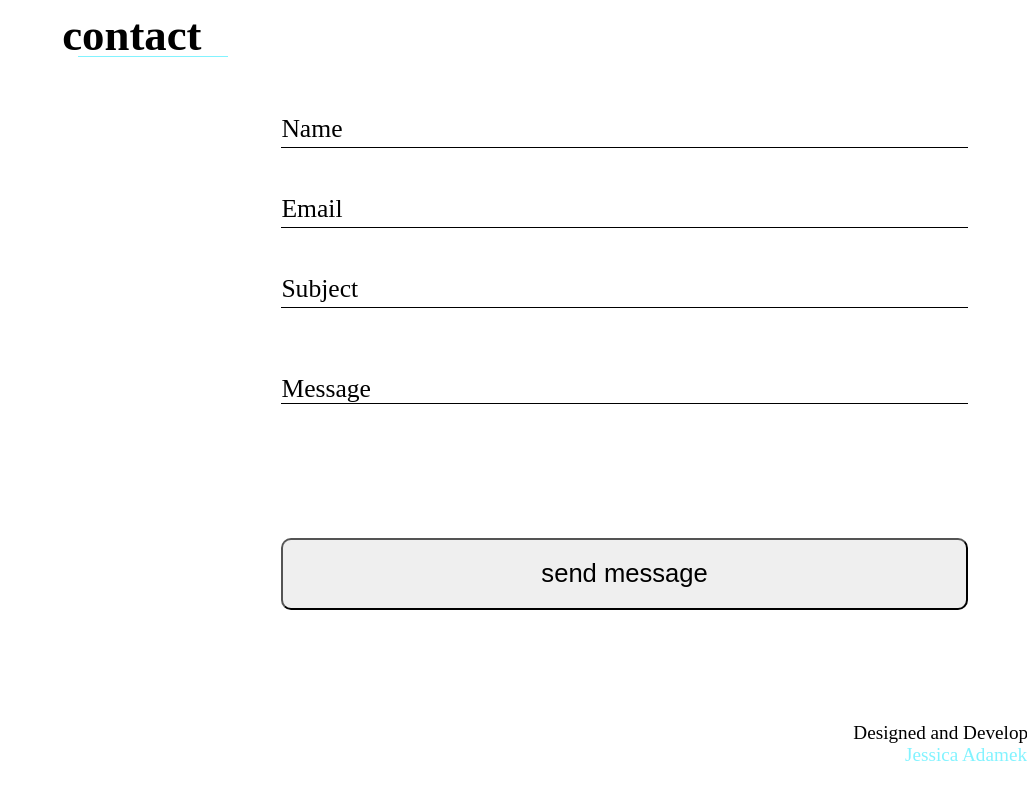
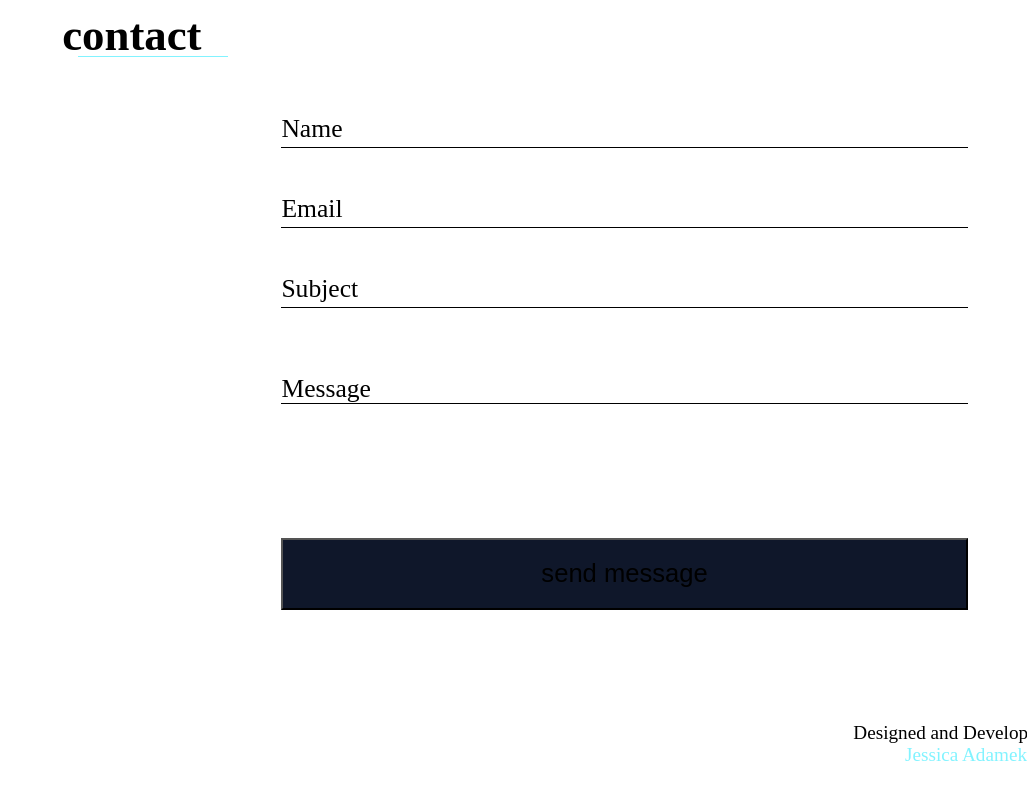
Before and after one commit to jeadamek/jadamek.com, a React (Vite) app: page / in a window 1280 px wide. Shown: the part 5467-6267 px from the top of the page, without its empty margins (253-1280 px from the left). Built offline with nearby package versions, Linux system fonts and the light colour scheme; the HTML template or start-up script is replaced by a standard one.

Commit message:
:construction: button submit style

```diff
--- a/src/styles/components/button.sass
+++ b/src/styles/components/button.sass
@@ -1,10 +1,52 @@
 @use "../variables"
-
 
 .submit-button
    width: 100%
    padding: 1.2rem 0
+
+   text-align: center
    font-size: variables.$font-size-100
+   background-color: variables.$blue-600
 
-   border-radius: 10px
+   position: relative
+   display: inline-block
+   text-decoration: none
+
    cursor: pointer
+
+   transition: ease-out .5s
+   -webkit-transition: ease-out .5s
+   -moz-transition: ease-out .5s
+
+   &:after,
+   &:before
+      position: absolute
+      content: ""
+      width: 0
+      height: 0
+      transition: .5s
+
+   &:after
+      top: -3px
+      left: -3px
+      border-top: 3px solid transparent
+      border-left: 3px solid transparent
+
+   &:before
+      bottom: -3px
+      right: -3px
+      border-bottom: 3px solid transparent
+      border-right: 3px solid transparent
+
+   &:hover,
+   &:focus
+      background: variables.$blue-transparent
+      color: variables.$blue-700
+
+   &:hover::after,
+   &:hover::before,
+   &:focus::before,
+   &:focus::after
+      width: calc(100% + 3px)
+      height: calc(100% + 3px)
+      border-color: variables.$blue-100
--- a/src/styles/main.sass
+++ b/src/styles/main.sass
@@ -38,9 +38,19 @@
       color: variables.$blue-100
 
    .submit-button
-      background: transparent
-      color: variables.$primary-dark
-      border: 1px solid variables.$primary-dark
+      color: variables.$light-100
+      border-top: 1px solid variables.$blue-100
+      border-left: none
+      border-bottom: 1px solid variables.$blue-100
+      // background: variables.$blue-transparent
+
+
+      &:hover,
+      &:active
+         color: variables.$light-100
+         // border: 1px solid variables.$blue-100
+         // border: none
+
 
 
 .light-theme
@@ -67,9 +77,8 @@
       color: variables.$blue-600
 
    .submit-button
-         background-color: variables.$blue-700
-         border: none
-         color: variables.$light-100
+      border: none
+      color: variables.$light-100
 
    header
          h2
```
